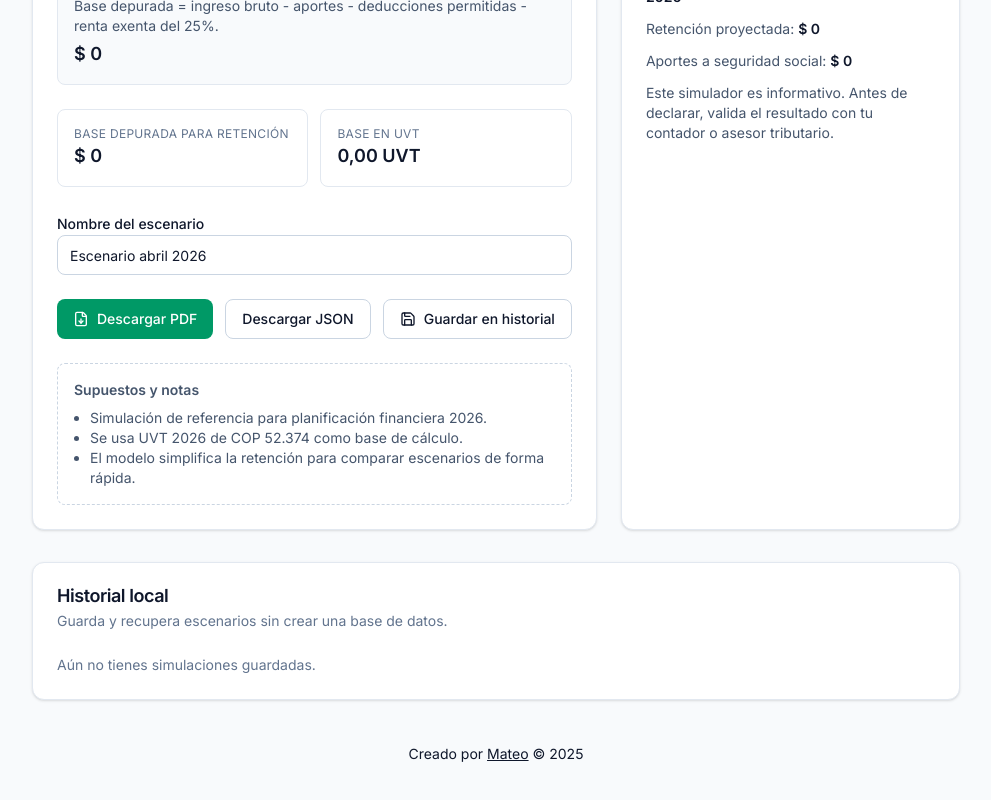
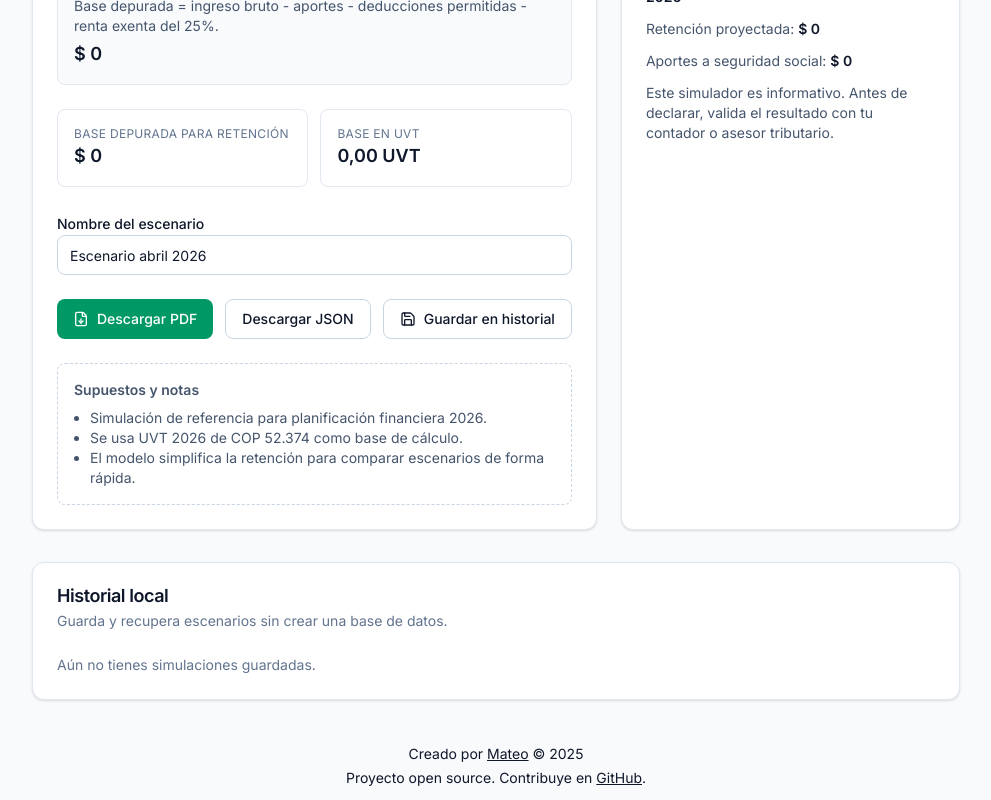
Before and after one commit to mateobetancurb/colombia-taxes-calculator, a React (Vite) app: page / in a window 1280 px wide. Shown: the part 1659-2459 px from the top of the page, without its empty margins (288-1279 px from the left). Before the commit the page ends 2435 px from the top, so only its background shows below. Built offline with nearby package versions, Linux system fonts and the light colour scheme.

Commit message:
Add open source contribution link to Footer component

```diff
--- a/src/components/Footer.tsx
+++ b/src/components/Footer.tsx
@@ -18,10 +18,21 @@ function Footer() {
         </a>{" "}
         © {currentYear}
       </p>
+      <p className="mt-1">
+        Proyecto open source. Contribuye en{" "}
+        <a
+          href="https://github.com/mateobetancurb/colombia-taxes-calculator"
+          target="_blank"
+          rel="noopener noreferrer"
+          className="underline"
+        >
+          GitHub
+        </a>
+        .
+      </p>
     </footer>
   );
 }
 
 const MemoizedFooter = memo(Footer);
-
 export { MemoizedFooter as Footer };
```
